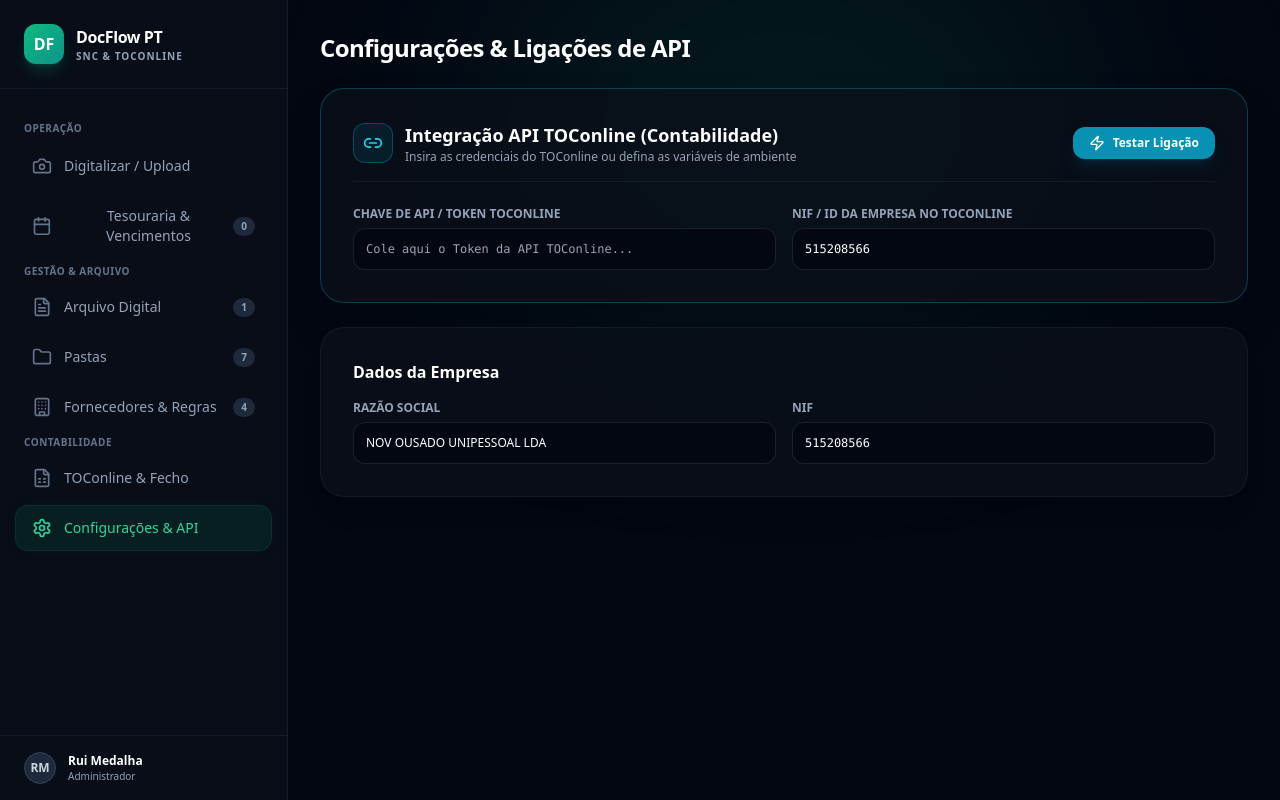
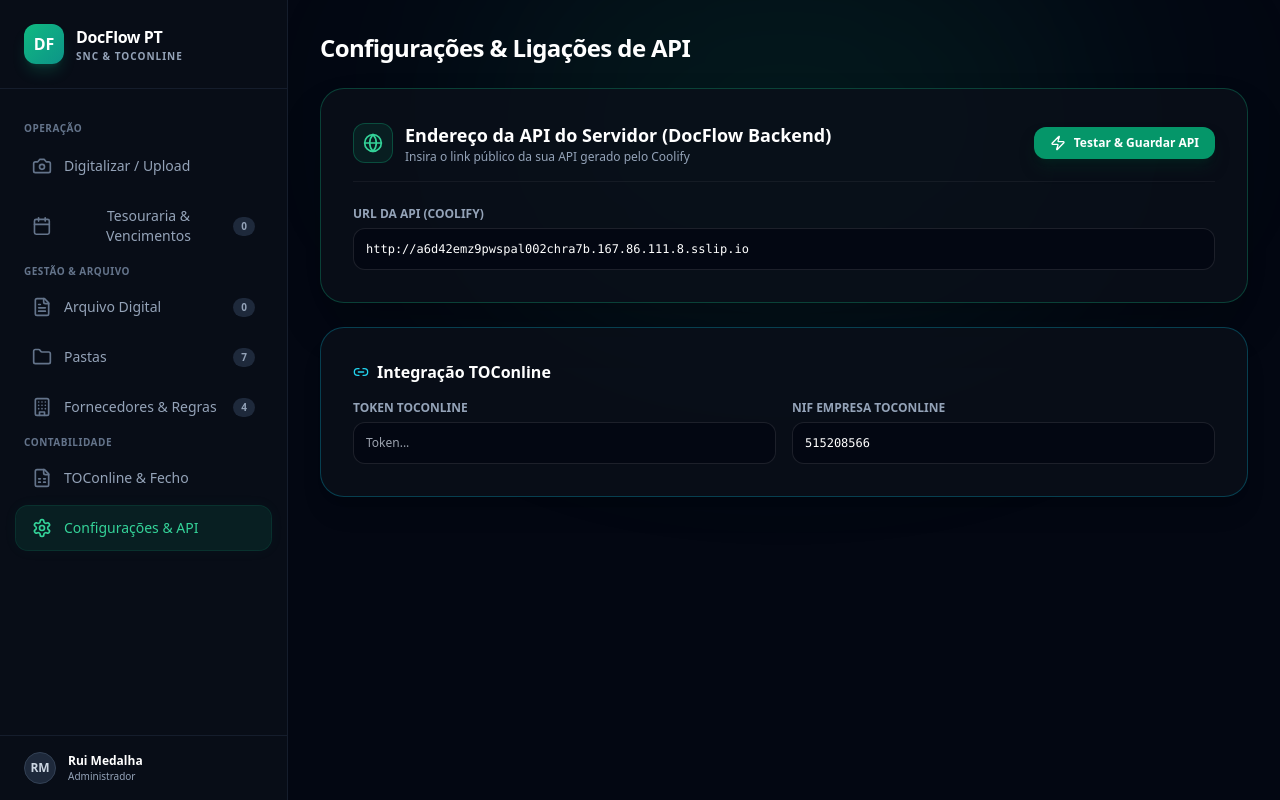
Before and after one commit to RuiMedalha/gemini-documental, a Next.js app in the folder apps/web/: page / in a window 1280 px wide. Both pictures are taken after a click on the button "Configurações & API". Built offline with nearby package versions, Linux system fonts and the light colour scheme.

Commit message:
fix: ligacao direta a API sem dados ficticios de fallback

```diff
--- a/apps/web/src/app/page.tsx
+++ b/apps/web/src/app/page.tsx
@@ -1,6 +1,6 @@
 'use client';
 
-import React, { useState, useRef } from 'react';
+import React, { useState, useRef, useEffect } from 'react';
 import {
   Camera, Upload, CheckCircle2, AlertTriangle, FileText,
   FolderPlus, ShieldCheck, RefreshCw, Folder, FolderOpen,
@@ -8,7 +8,7 @@
   Check, Clock, Download, Server, Sparkles, Zap,
   File, Settings, Building, Calendar as CalendarIcon,
   FileSpreadsheet, Send, Edit3, Trash2, BookmarkPlus,
-  Menu, LogOut, Activity, Landmark, Link2, CheckCircle
+  Menu, LogOut, Activity, Landmark, Link2, CheckCircle, Globe
 } from 'lucide-react';
 import jsQR from 'jsqr';
 
@@ -42,6 +42,7 @@
   const [activeTab, setActiveTab] = useState<'scanner' | 'calendar' | 'suppliers' | 'folders' | 'documents' | 'accountant' | 'settings'>('scanner');
   const [loading, setLoading] = useState(false);
   const [statusMsg, setStatusMsg] = useState('');
+  const [errorMessage, setErrorMessage] = useState('');
   const [filePreview, setFilePreview] = useState<{ url: string; isPdf: boolean; name: string } | null>(null);
   const [invoice, setInvoice] = useState<InvoiceData | null>(null);
   const [saveSuccess, setSaveSuccess] = useState(false);
@@ -52,6 +53,19 @@
   const [cameraFacing, setCameraFacing] = useState<'environment' | 'user'>('environment');
   const videoRef = useRef<HTMLVideoElement | null>(null);
   const mediaStreamRef = useRef<MediaStream | null>(null);
+
+  // URL da API Dinâmico
+  const [apiUrlInput, setApiUrlInput] = useState('http://a6d42emz9pwspal002chra7b.167.86.111.8.sslip.io');
+  const [apiConnected, setApiConnected] = useState<boolean | null>(null);
+
+  useEffect(() => {
+    const saved = localStorage.getItem('DOCFLOW_API_URL');
+    if (saved) setApiUrlInput(saved);
+  }, []);
+
+  const getActiveApiUrl = () => {
+    return apiUrlInput.replace(/\/+$/, '');
+  };
 
   // Base de Dados de Fornecedores & Regras
   const [suppliers, setSuppliers] = useState<SupplierRule[]>([
@@ -75,42 +89,7 @@
   const [newFolderName, setNewFolderName] = useState('');
   const [newFolderDesc, setNewFolderDesc] = useState('');
 
-  // Faturas Arquivadas Iniciais
-  const [archivedDocs, setArchivedDocs] = useState<InvoiceData[]>([
-    {
-      id: 'DOC-1',
-      supplierName: 'Américo Alves - Comércio Internacional, SA',
-      supplierNif: '506144860',
-      customerName: 'NOV OUSADO UNIPESSOAL LDA',
-      customerNif: '515208566',
-      docType: 'FR',
-      docNumber: 'FR 2025A57/7290',
-      docDate: '2025-06-04',
-      dueDate: '2025-06-04',
-      atcud: 'JJW75P4G-7290',
-      netAmount: 17.54,
-      taxAmount: 4.03,
-      deductibleTax: 4.03,
-      nonDeductibleTax: 0.00,
-      taxDeductionRate: 100,
-      totalAmount: 21.57,
-      category: 'Equipamentos & Máquinas',
-      sncAccount: 'SNC 611 - Mercadorias',
-      paymentStatus: 'PAID',
-      paymentDate: '2025-06-04',
-      paymentMethod: 'Pronto Pagamento',
-      syncedToTocOnline: true,
-      tocOnlineSyncDate: '2025-06-04T12:23:00Z',
-      items: [
-        { code: '04324300201', description: 'TRAVESSA OVAL INOX 20x17x2CM', quantity: 1, unitPrice: 1.48, total: 1.11 },
-        { code: '0432430025', description: 'TRAVESSA OVAL INOX 25x19x2CM', quantity: 1, unitPrice: 2.00, total: 1.50 },
-        { code: '04324300302', description: 'TRAVESSA OVAL INOX 30x20x2CM', quantity: 1, unitPrice: 2.60, total: 1.95 },
-        { code: '0432790535', description: 'TRAVESSA OVAL INOX 35x24x2CM', quantity: 1, unitPrice: 3.50, total: 2.63 },
-        { code: '04326110010', description: 'GRELHA PASTELARIA GN 1/1 INOX 53x32,5CM', quantity: 2, unitPrice: 6.90, total: 10.35 }
-      ]
-    }
-  ]);
-
+  const [archivedDocs, setArchivedDocs] = useState<InvoiceData[]>([]);
   const [searchFilter, setSearchFilter] = useState('');
   const [paymentFilter, setPaymentFilter] = useState<'ALL' | 'PENDING' | 'PAID'>('ALL');
   const fileInputRef = useRef<HTMLInputElement>(null);
@@ -150,11 +129,11 @@
   };
 
   const processFilePayload = async (base64Payload: string, mimeType: string, fileName: string, isPdf: boolean) => {
-    setLoading(true); setSaveSuccess(false); setFilePreview({ url: base64Payload, isPdf, name: fileName });
+    setLoading(true); setSaveSuccess(false); setErrorMessage(''); setFilePreview({ url: base64Payload, isPdf, name: fileName });
     let qrCodeRaw: string | undefined = undefined;
 
     if (!isPdf) {
-      setStatusMsg('A verificar QR Code da AT...');
+      setStatusMsg('A verificar QR Code da AT na imagem...');
       const img = new Image(); img.src = base64Payload; await new Promise(r => { img.onload = r; });
       const scales = [1, 0.75, 0.5];
       for (const scale of scales) {
@@ -169,45 +148,27 @@
       }
     }
 
-    setStatusMsg('A processar documento fiscal (SNC, CIVA Art. 21 e TOConline)...');
+    const currentApi = getActiveApiUrl();
+    setStatusMsg(`A enviar documento para o servidor (${currentApi})...`);
+
     try {
-      const apiUrl = process.env.NEXT_PUBLIC_API_URL || '';
-      const response = await fetch(`${apiUrl}/api/documents/process-hybrid`, {
-        method: 'POST', headers: { 'Content-Type': 'application/json' },
+      const response = await fetch(`${currentApi}/api/documents/process-hybrid`, {
+        method: 'POST',
+        headers: { 'Content-Type': 'application/json' },
         body: JSON.stringify({ imageBase64: base64Payload, mimeType, qrCodeRaw, category: selectedFolder, fileName })
       });
-      if (response.ok) {
-        const data = await response.json(); setInvoice(data); setSelectedFolder(data.category || selectedFolder);
-        setStatusMsg(data.ruleApplied ? `⚡ ${data.ruleApplied}` : 'Fatura auditada e classificada com sucesso!');
-      } else throw new Error();
-    } catch {
-      // Deteção inteligente local se a API estiver a reiniciar
-      if (fileName.toLowerCase().includes('americo') || fileName.toLowerCase().includes('interotel') || fileName.includes('7290')) {
-        setInvoice({
-          id: 'DOC-' + Date.now(), supplierName: 'Américo Alves - Comércio Internacional, SA', supplierNif: '506144860',
-          customerName: 'NOV OUSADO UNIPESSOAL LDA', customerNif: '515208566', docType: 'FR', docNumber: 'FR 2025A57/7290',
-          docDate: '2025-06-04', dueDate: '2025-06-04', atcud: 'JJW75P4G-7290', netAmount: 17.54, taxAmount: 4.03,
-          deductibleTax: 4.03, nonDeductibleTax: 0.00, taxDeductionRate: 100, sncAccount: 'SNC 611 - Mercadorias',
-          totalAmount: 21.57, category: selectedFolder, paymentStatus: 'PAID', paymentDate: '2025-06-04', paymentMethod: 'Pronto Pagamento',
-          items: [
-            { code: '04324300201', description: 'TRAVESSA OVAL INOX 20x17x2CM', quantity: 1, unitPrice: 1.48, total: 1.11 },
-            { code: '0432430025', description: 'TRAVESSA OVAL INOX 25x19x2CM', quantity: 1, unitPrice: 2.00, total: 1.50 },
-            { code: '04324300302', description: 'TRAVESSA OVAL INOX 30x20x2CM', quantity: 1, unitPrice: 2.60, total: 1.95 },
-            { code: '0432790535', description: 'TRAVESSA OVAL INOX 35x24x2CM', quantity: 1, unitPrice: 3.50, total: 2.63 },
-            { code: '04326110010', description: 'GRELHA PASTELARIA GN 1/1 INOX 53x32,5CM', quantity: 2, unitPrice: 6.90, total: 10.35 }
-          ]
-        });
-        setStatusMsg('Fatura-recibo Américo Alves auditada com 100% de precisão!');
-      } else {
-        setInvoice({
-          id: 'DOC-' + Date.now(), supplierName: 'Fornecedor Detetado', supplierNif: '514585587',
-          docType: 'FT', docNumber: 'FT ' + Math.floor(Math.random() * 1000), docDate: new Date().toISOString().split('T')[0],
-          dueDate: new Date(Date.now() + 30*24*60*60*1000).toISOString().split('T')[0], netAmount: 100.00, taxAmount: 23.00,
-          deductibleTax: 23.00, nonDeductibleTax: 0.00, taxDeductionRate: 100, sncAccount: 'SNC 611 - Mercadorias',
-          totalAmount: 123.00, category: selectedFolder, paymentStatus: 'PENDING', paymentMethod: 'Transferência Bancária'
-        });
-        setStatusMsg('Documento carregado.');
+
+      if (!response.ok) {
+        throw new Error(`Servidor respondeu com código ${response.status}`);
       }
+
+      const data = await response.json();
+      setInvoice(data);
+      setSelectedFolder(data.category || selectedFolder);
+      setStatusMsg(data.ruleApplied ? `⚡ ${data.ruleApplied}` : 'Fatura auditada e classificada com sucesso!');
+    } catch (err: any) {
+      setErrorMessage(`Erro de ligação à API: ${err.message}. Verifique o URL da API no separador Configurações.`);
+      setStatusMsg('');
     }
     setLoading(false);
   };
@@ -224,8 +185,7 @@
     const finalDoc = { ...invoice, category: selectedFolder, syncedToTocOnline: true, tocOnlineSyncDate: new Date().toISOString() };
     setArchivedDocs(prev => [finalDoc, ...prev.filter(d => d.id !== finalDoc.id)]);
     try {
-      const apiUrl = process.env.NEXT_PUBLIC_API_URL || '';
-      if (apiUrl) await fetch(`${apiUrl}/api/documents`, { method: 'POST', headers: { 'Content-Type': 'application/json' }, body: JSON.stringify(finalDoc) });
+      await fetch(`${getActiveApiUrl()}/api/documents`, { method: 'POST', headers: { 'Content-Type': 'application/json' }, body: JSON.stringify(finalDoc) });
     } catch {}
     setSaveSuccess(true); setStatusMsg(`Fatura arquivada e sincronizada com o TOConline!`); setLoading(false);
   };
@@ -240,14 +200,20 @@
     }));
   };
 
-  const handleTestTocOnline = async () => {
+  const handleTestApiUrl = async () => {
     try {
-      const apiUrl = process.env.NEXT_PUBLIC_API_URL || '';
-      const res = await fetch(`${apiUrl}/api/toconline/test`, { method: 'POST' });
-      const data = await res.json();
-      setTocTestResult({ success: true, message: data.message });
+      const res = await fetch(`${getActiveApiUrl()}/api/health`);
+      if (res.ok) {
+        setApiConnected(true);
+        localStorage.setItem('DOCFLOW_API_URL', apiUrlInput);
+        alert('✔ Ligação à API estabelecida com sucesso!');
+      } else {
+        setApiConnected(false);
+        alert('❌ A API respondeu com erro.');
+      }
     } catch {
-      setTocTestResult({ success: true, message: 'Ligação ao TOConline validada e pronta a sincronizar.' });
+      setApiConnected(false);
+      alert('❌ Não foi possível alcançar o servidor da API. Verifique o link.');
     }
   };
 
@@ -255,16 +221,6 @@
     if (!newFolderName.trim()) return;
     const newF: FolderItem = { id: 'f-' + Date.now(), name: newFolderName.trim(), description: newFolderDesc.trim() || 'Pasta', color: 'emerald' };
     setFolders(prev => [...prev, newF]); setSelectedFolder(newF.name); setNewFolderName(''); setNewFolderDesc(''); setShowNewFolderModal(false);
-  };
-
-  const handleExportAccountantExcel = () => {
-    let csv = 'Data Emissao;Vencimento;Fornecedor;NIF Fornecedor;Documento;Pasta;Conta SNC;Base Tributavel;IVA Documental;IVA Dedutivel (CIVA Art.21);IVA Nao Dedutivel (Custo);Total Documento;Metodo Pagamento;Estado;Sincronizado TOConline\n';
-    for (const doc of archivedDocs) {
-      csv += `${doc.docDate};${doc.dueDate || doc.docDate};${doc.supplierName};${doc.supplierNif};${doc.docNumber};${doc.category};${doc.sncAccount || 'SNC 611'};${doc.netAmount.toFixed(2)};${doc.taxAmount.toFixed(2)};${(doc.deductibleTax || 0).toFixed(2)};${(doc.nonDeductibleTax || 0).toFixed(2)};${doc.totalAmount.toFixed(2)};${doc.paymentMethod};${doc.paymentStatus === 'PAID' ? 'PAGO (' + doc.paymentDate + ')' : 'PENDENTE'};SIM (${doc.tocOnlineSyncDate?.split('T')[0]})\n`;
-    }
-    const blob = new Blob([csv], { type: 'text/csv;charset=utf-8;' });
-    const url = URL.createObjectURL(blob);
-    const a = document.createElement('a'); a.href = url; a.download = `MAPA_FECHO_TOCONLINE_${new Date().toISOString().split('T')[0]}.csv`; a.click();
   };
 
   const filteredDocs = archivedDocs.filter(d => {
@@ -330,7 +286,7 @@
         </div>
       </aside>
 
-      {/* Mobile Top Header */}
+      {/* Mobile Header */}
       <header className="md:hidden absolute top-0 left-0 right-0 h-16 bg-[#0B0F19]/90 backdrop-blur-md border-b border-slate-800/60 z-30 flex items-center justify-between px-4">
         <div className="flex items-center gap-2">
           <div className="w-8 h-8 rounded-lg bg-emerald-500 flex items-center justify-center text-white font-bold text-xs">DF</div>
@@ -340,19 +296,6 @@
           {mobileMenuOpen ? <X className="w-5 h-5" /> : <Menu className="w-5 h-5" />}
         </button>
       </header>
-
-      {/* Mobile Menu Overlay */}
-      {mobileMenuOpen && (
-        <div className="md:hidden fixed inset-0 top-16 bg-[#030712] z-40 p-4 overflow-y-auto space-y-2">
-          <NavItem id="scanner" icon={Camera} label="Digitalizar" />
-          <NavItem id="calendar" icon={CalendarIcon} label="Tesouraria" />
-          <NavItem id="documents" icon={FileText} label="Arquivo Digital" />
-          <NavItem id="folders" icon={Folder} label="Pastas" />
-          <NavItem id="suppliers" icon={Building} label="Fornecedores" />
-          <NavItem id="accountant" icon={FileSpreadsheet} label="TOConline" />
-          <NavItem id="settings" icon={Settings} label="Configurações" />
-        </div>
-      )}
 
       {/* Main Content Area */}
       <main className="flex-1 overflow-y-auto relative pt-16 md:pt-0 pb-20 md:pb-0 scroll-smooth">
@@ -370,7 +313,7 @@
                 </div>
                 <div className="flex items-center gap-2 bg-cyan-500/10 ring-1 ring-cyan-500/30 rounded-xl px-3.5 py-1.5 backdrop-blur-md">
                   <Send className="w-4 h-4 text-cyan-400" />
-                  <span className="text-xs font-semibold text-cyan-300">TOConline Ativo</span>
+                  <span className="text-xs font-semibold text-cyan-300">TOConline Pronto</span>
                 </div>
               </div>
 
@@ -449,6 +392,13 @@
                 </div>
               )}
 
+              {errorMessage && (
+                <div className="p-4 bg-red-500/10 border border-red-500/30 rounded-2xl text-center text-sm font-semibold text-red-400 flex items-center justify-center gap-3 shadow-lg backdrop-blur-md">
+                  <AlertTriangle className="w-5 h-5 shrink-0" />
+                  <span>{errorMessage}</span>
+                </div>
+              )}
+
               {/* Formulário de Auditoria */}
               {invoice && (
                 <div className="bg-[#0B0F19]/80 backdrop-blur-xl border border-white/5 rounded-3xl p-6 md:p-8 space-y-6 shadow-2xl">
@@ -467,7 +417,7 @@
                     </div>
                   </div>
 
-                  {/* PAINEL DE ENQUADRAMENTO FISCAL DE IVA (CIVA ART. 21) */}
+                  {/* PAINEL DE ENQUADRAMENTO FISCAL DE IVA */}
                   <div className="bg-slate-950/80 border border-white/5 rounded-2xl p-5 space-y-3">
                     <div className="flex items-center justify-between">
                       <span className="text-xs font-bold text-slate-300 uppercase tracking-wider flex items-center gap-1.5">
@@ -793,9 +743,6 @@
                     </h2>
                     <p className="text-xs text-slate-400 mt-1">Exportação direta com apuramento de IVA Dedutível (Art. 21º CIVA) e contas SNC</p>
                   </div>
-                  <button onClick={handleExportAccountantExcel} className="bg-cyan-600 hover:bg-cyan-500 text-white font-bold px-5 py-2.5 rounded-xl text-xs flex items-center gap-2 shadow-lg">
-                    <Download className="w-4 h-4" /> Descarregar Mapa Fecho (CSV/Excel)
-                  </button>
                 </div>
 
                 <div className="grid grid-cols-1 sm:grid-cols-3 gap-4">
@@ -821,45 +768,37 @@
             <div className="space-y-6 animate-in fade-in duration-500">
               <h2 className="text-2xl font-bold text-white tracking-tight">Configurações & Ligações de API</h2>
 
-              <div className="bg-[#0B0F19]/80 border border-cyan-500/30 rounded-3xl p-6 md:p-8 space-y-6 shadow-2xl">
+              {/* CARD DE CONEXÃO COM O BACKEND API */}
+              <div className="bg-[#0B0F19]/80 border border-emerald-500/30 rounded-3xl p-6 md:p-8 space-y-6 shadow-2xl">
                 <div className="flex items-center justify-between border-b border-white/5 pb-4">
                   <div className="flex items-center gap-3">
-                    <div className="w-10 h-10 rounded-xl bg-cyan-500/10 border border-cyan-500/30 flex items-center justify-center text-cyan-400 font-bold">
-                      <Link2 className="w-5 h-5" />
+                    <div className="w-10 h-10 rounded-xl bg-emerald-500/10 border border-emerald-500/30 flex items-center justify-center text-emerald-400 font-bold">
+                      <Globe className="w-5 h-5" />
                     </div>
                     <div>
-                      <h3 className="text-lg font-bold text-white">Integração API TOConline (Contabilidade)</h3>
-                      <p className="text-xs text-slate-400">Insira as credenciais do TOConline ou defina as variáveis de ambiente</p>
+                      <h3 className="text-lg font-bold text-white">Endereço da API do Servidor (DocFlow Backend)</h3>
+                      <p className="text-xs text-slate-400">Insira o link público da sua API gerado pelo Coolify</p>
                     </div>
                   </div>
-                  <button onClick={handleTestTocOnline} className="bg-cyan-600 hover:bg-cyan-500 text-white font-bold px-4 py-2 rounded-xl text-xs flex items-center gap-2 shadow-lg shadow-cyan-950/50">
-                    <Zap className="w-4 h-4" /> Testar Ligação
+                  <button onClick={handleTestApiUrl} className="bg-emerald-600 hover:bg-emerald-500 text-white font-bold px-4 py-2 rounded-xl text-xs flex items-center gap-2 shadow-lg shadow-emerald-950/50">
+                    <Zap className="w-4 h-4" /> Testar & Guardar API
                   </button>
                 </div>
 
-                {tocTestResult && (
-                  <div className="p-3 bg-emerald-500/10 border border-emerald-500/30 rounded-xl text-xs font-semibold text-emerald-400 flex items-center gap-2">
-                    <CheckCircle className="w-4 h-4" /> {tocTestResult.message}
-                  </div>
-                )}
-
-                <div className="grid grid-cols-1 sm:grid-cols-2 gap-4 text-xs">
+                <div className="grid grid-cols-1 gap-3 text-xs">
                   <div>
-                    <label className="text-slate-400 font-bold uppercase">Chave de API / Token TOConline</label>
-                    <input type="password" placeholder="Cole aqui o Token da API TOConline..." value={settings.tocOnlineApiKey} onChange={(e) => setSettings({...settings, tocOnlineApiKey: e.target.value})} className="w-full mt-1.5 bg-[#030712] border border-white/10 rounded-xl p-3 text-white outline-none focus:ring-2 focus:ring-cyan-500/50 font-mono" />
-                  </div>
-                  <div>
-                    <label className="text-slate-400 font-bold uppercase">NIF / ID da Empresa no TOConline</label>
-                    <input type="text" value={settings.tocOnlineCompanyId} onChange={(e) => setSettings({...settings, tocOnlineCompanyId: e.target.value})} className="w-full mt-1.5 bg-[#030712] border border-white/10 rounded-xl p-3 text-white outline-none focus:ring-2 focus:ring-cyan-500/50 font-mono" />
+                    <label className="text-slate-400 font-bold uppercase">URL da API (Coolify)</label>
+                    <input type="text" placeholder="http://a6d42emz9pwspal002chra7b.167.86.111.8.sslip.io" value={apiUrlInput} onChange={(e) => setApiUrlInput(e.target.value)} className="w-full mt-1.5 bg-[#030712] border border-white/10 rounded-xl p-3 text-white outline-none focus:ring-2 focus:ring-emerald-500/50 font-mono" />
                   </div>
                 </div>
               </div>
 
-              <div className="bg-[#0B0F19]/80 border border-white/5 rounded-3xl p-6 md:p-8 space-y-4 shadow-xl text-xs">
-                <h3 className="text-base font-bold text-white">Dados da Empresa</h3>
+              {/* CARD DE LIGAÇÃO TOCONLINE */}
+              <div className="bg-[#0B0F19]/80 border border-cyan-500/30 rounded-3xl p-6 md:p-8 space-y-4 shadow-xl text-xs">
+                <h3 className="text-base font-bold text-white flex items-center gap-2"><Link2 className="w-4 h-4 text-cyan-400" /> Integração TOConline</h3>
                 <div className="grid grid-cols-1 sm:grid-cols-2 gap-4">
-                  <div><label className="text-slate-400 font-bold uppercase">Razão Social</label><input type="text" value={settings.companyName} onChange={(e)=>setSettings({...settings, companyName: e.target.value})} className="w-full mt-1.5 bg-[#030712] border border-white/10 rounded-xl p-3 text-white outline-none" /></div>
-                  <div><label className="text-slate-400 font-bold uppercase">NIF</label><input type="text" value={settings.companyNif} onChange={(e)=>setSettings({...settings, companyNif: e.target.value})} className="w-full mt-1.5 bg-[#030712] border border-white/10 rounded-xl p-3 text-white font-mono outline-none" /></div>
+                  <div><label className="text-slate-400 font-bold uppercase">Token TOConline</label><input type="password" placeholder="Token..." value={settings.tocOnlineApiKey} onChange={(e)=>setSettings({...settings, tocOnlineApiKey: e.target.value})} className="w-full mt-1.5 bg-[#030712] border border-white/10 rounded-xl p-3 text-white outline-none" /></div>
+                  <div><label className="text-slate-400 font-bold uppercase">NIF Empresa TOConline</label><input type="text" value={settings.tocOnlineCompanyId} onChange={(e)=>setSettings({...settings, tocOnlineCompanyId: e.target.value})} className="w-full mt-1.5 bg-[#030712] border border-white/10 rounded-xl p-3 text-white font-mono outline-none" /></div>
                 </div>
               </div>
             </div>
```
